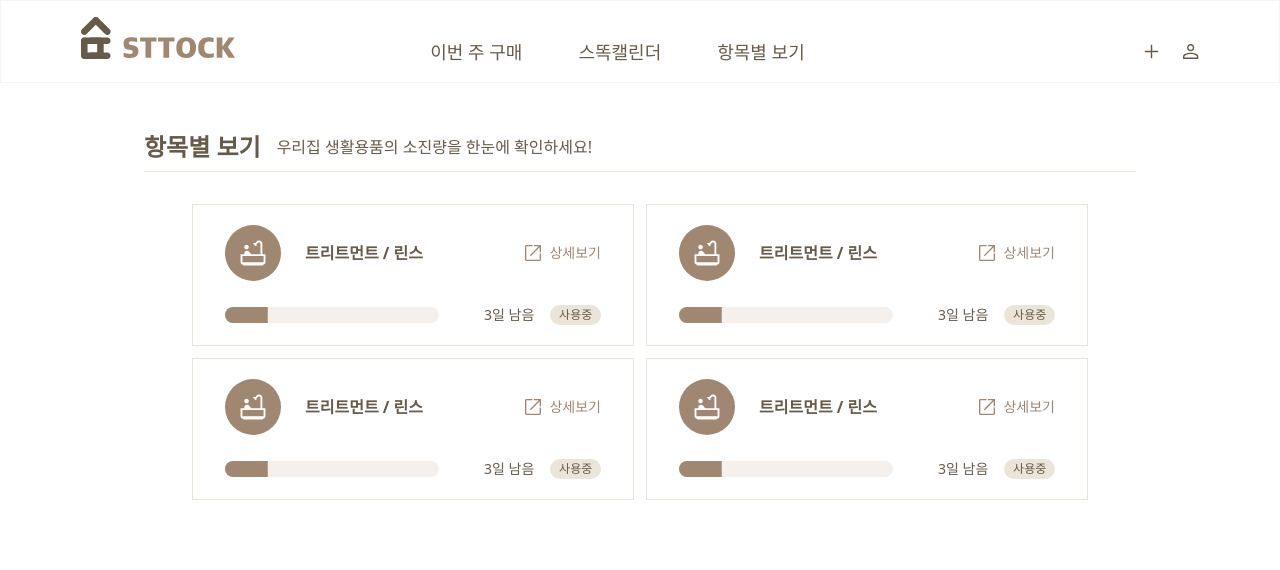
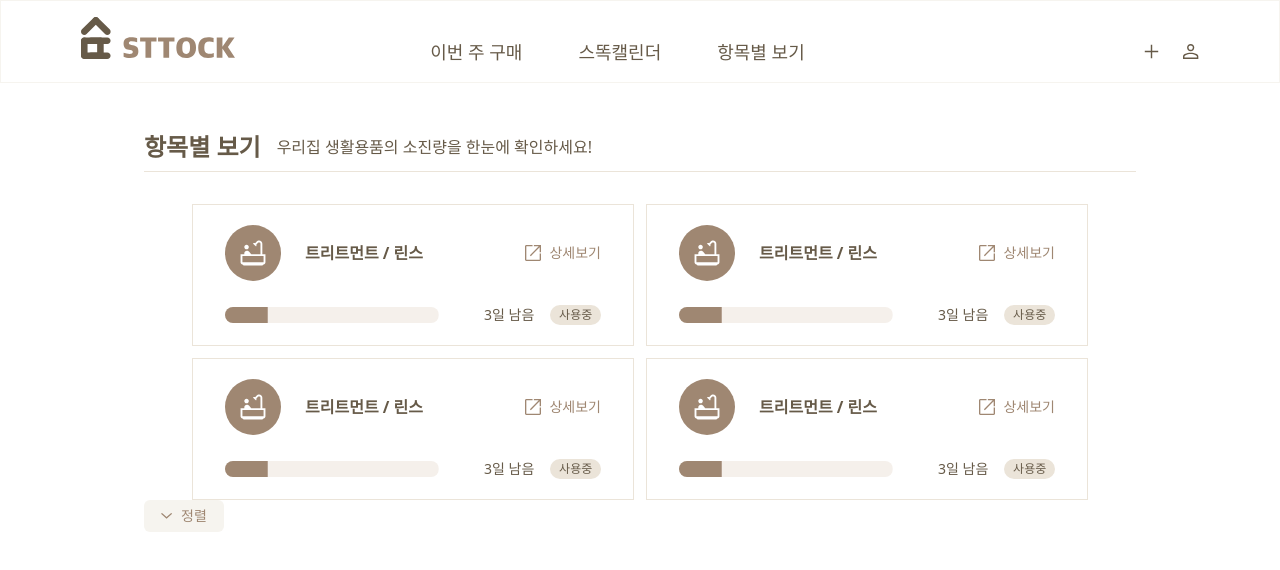
Before and after one commit to Team-Sttock/FE, a Next.js app: page /list in a window 1280 px wide. Shown: the top 570 px of the page. Built offline with nearby package versions, Linux system fonts and the light colour scheme.

Commit message:
feat : filteringField 구현

```diff
--- /dev/null
+++ b/features/common/components/FilteringField.tsx
@@ -0,0 +1,68 @@
+import { Menu } from '@headlessui/react'
+import { useState } from 'react'
+
+const filterSorting = [
+  { id: 1, type: '최신순' },
+  { id: 2, type: '오래된 순' },
+  { id: 3, type: '소진임박순' },
+]
+
+export default function FilteringField() {
+  const [selectedSorting, setSelectedSorting] = useState('')
+
+  return (
+    <>
+      <Menu>
+        <Menu.Button className="flex items-center justify-center bg-ivory w-20 h-8 text-sm text-light-brown rounded-md border-beige hover:bg-beige">
+          <img
+            src="/icons/down-arrow.svg"
+            alt="down-arrow"
+            className="w-3 h-3 mr-2"
+          />
+          정렬
+        </Menu.Button>
+        <Menu.Items className="absolute flex flex-col border-2 space-y-2 w-32 p-4 mt-2 border-ivory rounded-lg text-dark-brown shadow-md">
+          {filterSorting.map((sort) => (
+            <Menu.Item
+              as="button"
+              key={sort.id}
+              className="w-full hover:underline"
+              onClick={() => {
+                setSelectedSorting(sort.type)
+              }}
+            >
+              {sort.type}
+            </Menu.Item>
+          ))}
+        </Menu.Items>
+      </Menu>
+
+      {selectedSorting && <h1>{selectedSorting}</h1>}
+    </>
+  )
+}
+
+// const FILTER_CATEGORY = [
+//   {
+//     sort_type: 'category',
+//     title: '카테고리',
+//     contents: [
+//       '주방용품',
+//       '생활용품',
+//       '구강|면도',
+//       '욕실용품',
+//       '헤어|바디',
+//       '스킨케어',
+//       '여성용품',
+//       '기타',
+//     ],
+//   },
+// ]
+
+// const FILTER_STATE = [
+//   {
+//     sort_type: 'state',
+//     title: '상태',
+//     contents: ['사용중', '사용중지', '재구매'],
+//   },
+// ]
--- a/pages/list.tsx
+++ b/pages/list.tsx
@@ -3,6 +3,7 @@ import { Noto_Sans } from 'next/font/google'
 import Navbar from '@/features/common/components/Navbar'
 import { classNames } from '@/features/common/utils/classNames'
 import Item from '@/features/products/components/Item'
+import FilteringField from '@/features/common/components/FilteringField'
 
 const NotoSans = Noto_Sans({
   weight: ['500', '400'],
@@ -42,6 +43,9 @@ export default function Page() {
           <Item />
           <Item />
         </div>
+        <div>
+          <FilteringField/>
+        </div>
       </main>
     </>
   )
```
Also changed, not shown: public/icons/down-arrow.svg (added).
